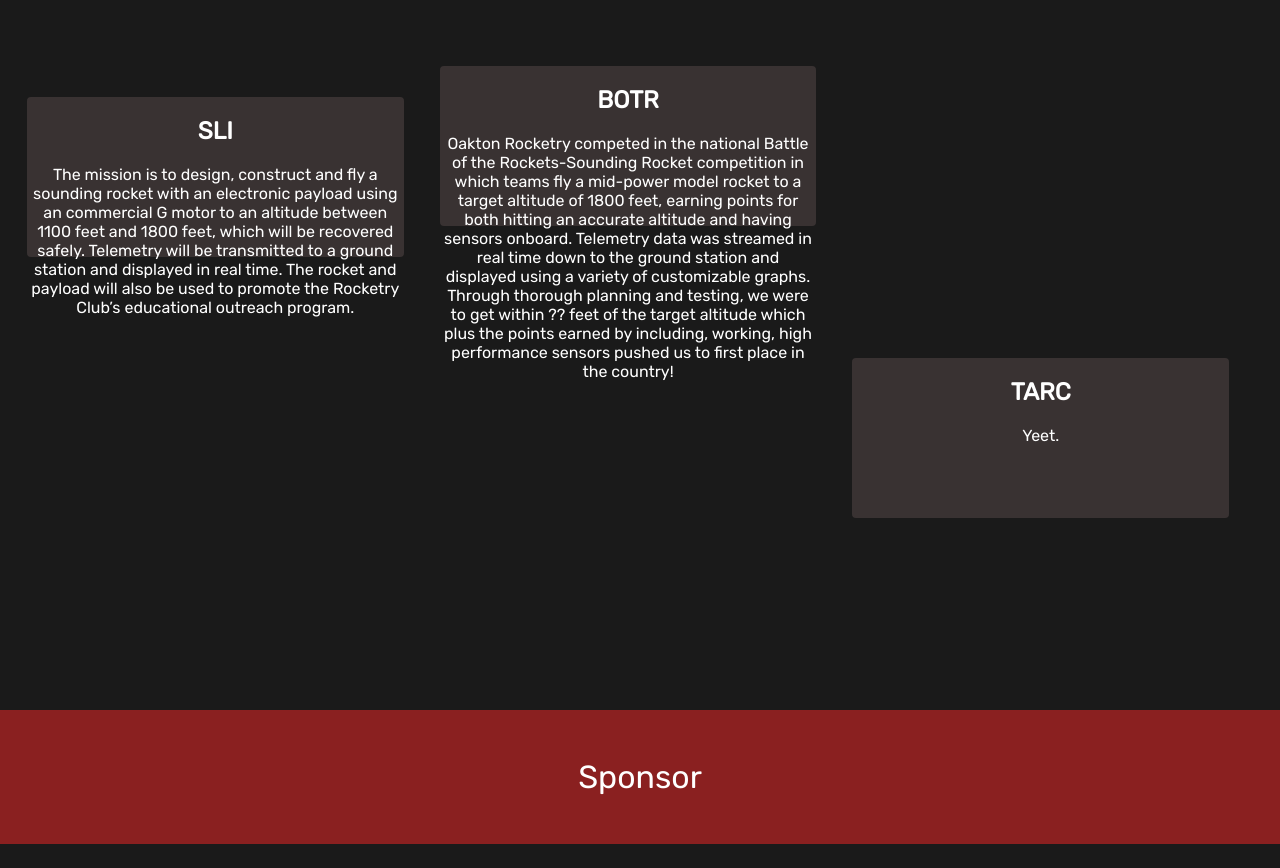
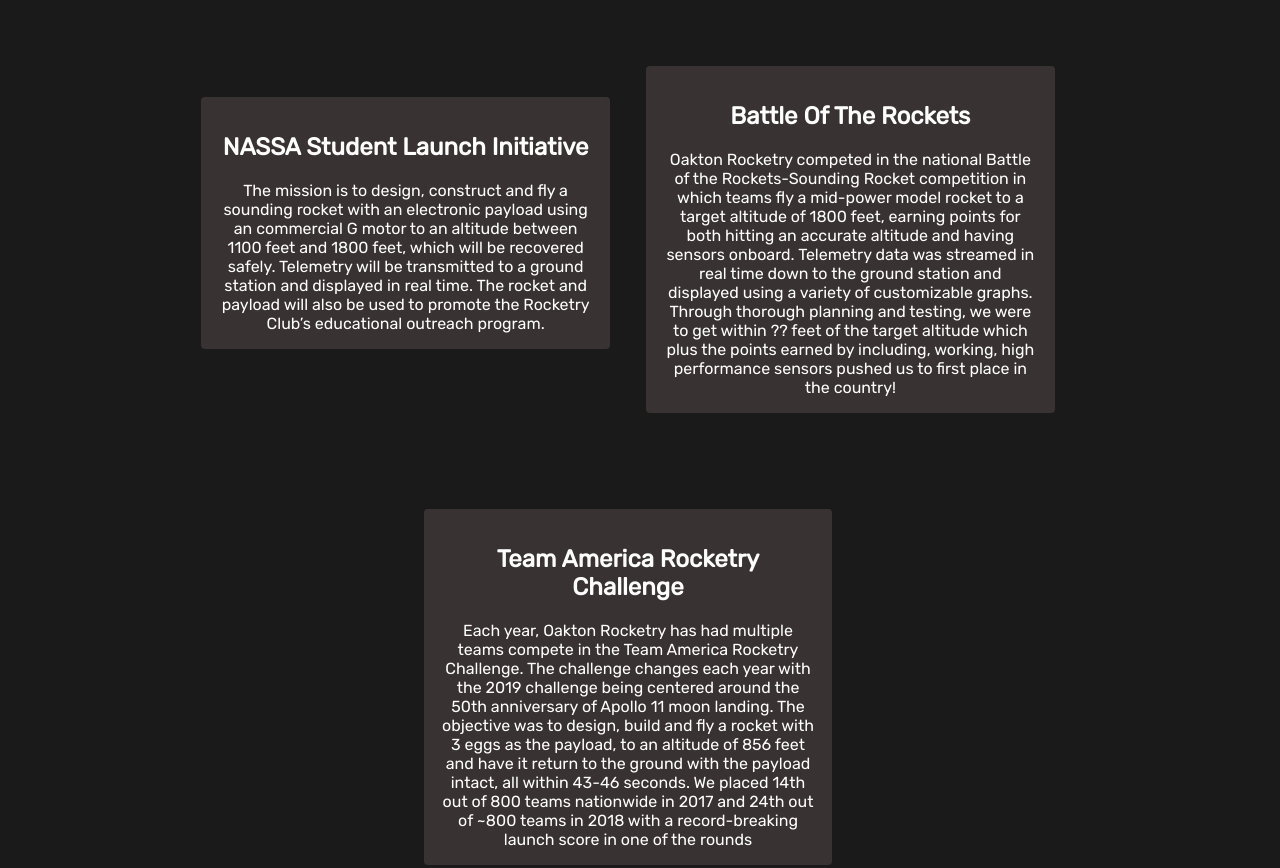
Before and after one commit to dgramop/oaktonrocketry.github.io, a plain HTML site: page index.html in a window 1280 px wide. Shown: the part 782-1650 px from the top of the page. Before the commit the page ends 1626 px from the top, so only its background shows below. Drawn offline with Linux system fonts and the light colour scheme.

Commit message:
added some blurbs (still WIP) made some fixes to the containers (WIP)

```diff
--- a/index.html
+++ b/index.html
@@ -28,21 +28,21 @@
     <div class="nav">
       <div class="title">Oakton Rocketry</div>
       <div class="btns">
-        <div href="mailto:oaktonrocketry@gmail.com" class="btn gold">Sponsor</div>
-        <div href="/contact.html" class="btn burg">Contact</div>
+        <div href="mailto:oaktonrocketry@gmail.com?subject=Sponsorship" class="btn gold">Sponsor</div>
+        <div href="mailto:oaktonrocketry@gmail.com" class="btn burg">Contact</div>
         <div href="/join.html" class="btn gold">Join</div>
-        <div href="/login.html" class="btn burg">Login</div>
+        <div href="https://mail.webcult.org" class="btn burg">Login</div>
       </div>
   </header>
   <div class="slide"><h1>Oakton Rocketry</h1><h2>Putting stuff in the sky since 2004</h2></div>
   <div class="mulch"><h1>Competitions</h1>
     <center><div class="deck"><center>
-      <div class="card" style="position:relative;top:-4rem"><h2>SLI</h2>The mission is to design, construct and fly a sounding rocket with an electronic payload using an commercial G motor to an altitude between 1100 feet and 1800 feet, which will be recovered safely. Telemetry will be transmitted to a ground station and displayed in real time. The rocket and payload will also be used to promote the Rocketry Club’s educational outreach program.</div>
-      <div class="card"><h2>BOTR</h2>Oakton Rocketry competed in the national Battle of the Rockets-Sounding Rocket competition in which teams fly a mid-power model rocket to a target altitude of 1800 feet, earning points for both hitting an accurate altitude and having sensors onboard. Telemetry data was streamed in real time down to the ground station and displayed using a variety of customizable graphs. Through thorough planning and testing, we were to get within ?? feet of the target altitude which plus the points earned by including, working, high performance sensors pushed us to first place in the country!</div>
-      <div class="card" style="position:relative;top:4rem"><h2>TARC</h2>Yeet.</div></center>
+      <div class="card" style="position:relative;top:-4rem"><h2>NASSA Student Launch Initiative</h2>The mission is to design, construct and fly a sounding rocket with an electronic payload using an commercial G motor to an altitude between 1100 feet and 1800 feet, which will be recovered safely. Telemetry will be transmitted to a ground station and displayed in real time. The rocket and payload will also be used to promote the Rocketry Club’s educational outreach program.</div>
+      <div class="card"><h2>Battle Of The Rockets</h2>Oakton Rocketry competed in the national Battle of the Rockets-Sounding Rocket competition in which teams fly a mid-power model rocket to a target altitude of 1800 feet, earning points for both hitting an accurate altitude and having sensors onboard. Telemetry data was streamed in real time down to the ground station and displayed using a variety of customizable graphs. Through thorough planning and testing, we were to get within ?? feet of the target altitude which plus the points earned by including, working, high performance sensors pushed us to first place in the country!</div>
+      <div class="card" style="position:relative;top:4rem"><h2>Team America Rocketry Challenge</h2>Each year, Oakton Rocketry has had multiple teams compete in the Team America Rocketry Challenge. The challenge changes each year with the 2019 challenge being centered around the 50th anniversary of Apollo 11 moon landing. The objective was to design, build and fly a rocket with 3 eggs as the payload, to an altitude of 856 feet and have it return to the ground with the payload intact, all within 43-46 seconds. We placed 14th out of 800 teams nationwide in 2017 and 24th out of ~800 teams in 2018 with a record-breaking launch score in one of the rounds</div></center>
     </div></center>
   </div>
-  <center><div class="btn giant" href="/sponsor.html">Sponsor</div></center>
+  <center><div class="btn giant" href="mailto:oaktonrocketry@gmail.com?subject=Sponsorship">Sponsor</div></center>
   <!-- Based on a template by Dhruv Gramopadhye (a member or former member of Oakton Rocketry). https://dgramop.xyz -->
 </body>
 </html>
--- a/style.css
+++ b/style.css
@@ -104,13 +104,14 @@ h1
 }
 .card
 {
+  height:auto;
   display: inline-block;
   width:30%;
   background-color: #393232;
-  min-height: 50%;
-  height: 10rem;
   border-radius: 0.25rem;
   margin:1rem;
+  padding:1rem;
+  overflow:visible;
 }
 footer
 {
```
